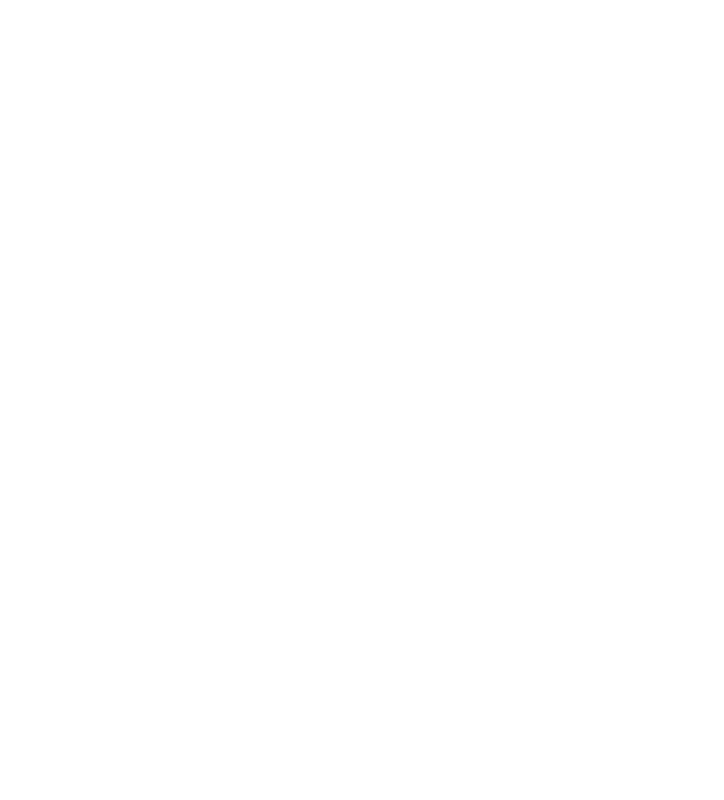
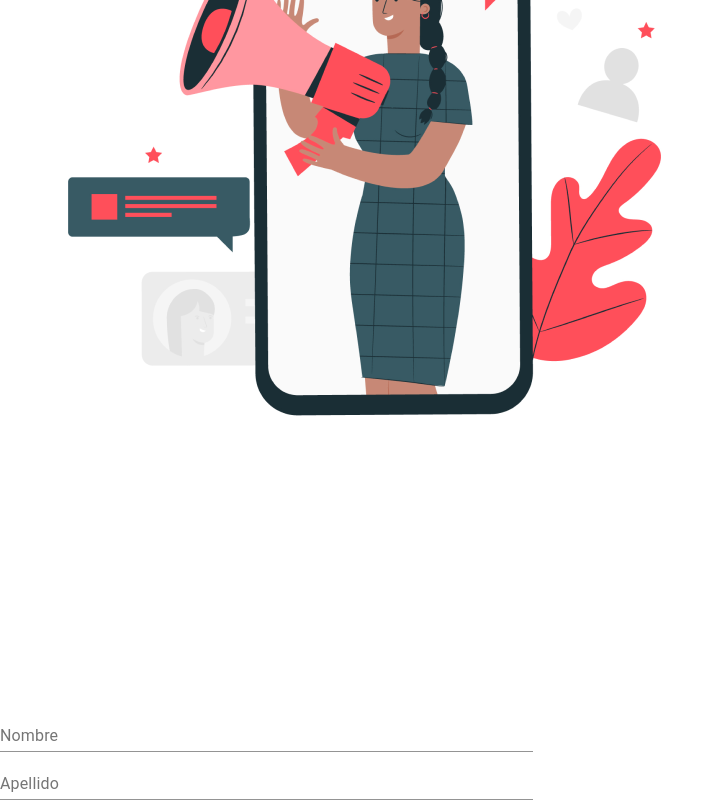
Before and after one commit to MarisolH/ReactTraining, a React (Create React App) app: page /JaviScreen in a window 1280 px wide. Shown: the part 574-1374 px from the top of the page, without its empty margins (0-724 px from the left). Before the commit the page ends 800 px from the top, so only its background shows below. Built offline with nearby package versions, Linux system fonts and the light colour scheme.

Commit message:
release() added code into my screen

```diff
--- a/src/screens/JaviScreen/JaviScreen.js
+++ b/src/screens/JaviScreen/JaviScreen.js
@@ -2,7 +2,10 @@
 import Grid from '@material-ui/core/Grid';
 
 import MenuBar from '../../components/MenuBar/MenuBar';
+import CardComponent from '../../components/CardComponent/CardComponent';
+import TextInput from '../../components/TextInput/TextInput';
 // import Typography from '@material-ui/core/Typography';
+
 import { useStyles } from './JaviScreenStyles';
 
 export default function JaviScreen(props) {
@@ -27,7 +30,27 @@
             alignItems="center"
             className={classes.rootContainer}
         >
-                Aquí irá tu código J
+
+            <Grid
+                container
+                direction="column"
+                justify="top"
+                alignItems="left"
+                className={classes.rootContainer}
+            >
+                {/* <CardComponent title={"hola"}> */}
+                    <Grid item xs={6} md={5} lg={5} sm container >
+                        <img alt='' className={classes.illustration} src={require('../../assets/javier.png')}></img>
+                    </Grid>
+                    <Grid item xs={6} md={5} lg={5} sm container >
+                        <TextInput label={"Nombre"}></TextInput>
+                    </Grid>
+                    <Grid item xs={6} md={5} lg={5} sm container >
+                        <TextInput label={"Apellido"}></TextInput>
+                    </Grid>
+                {/* </CardComponent> */}
+            </Grid>
+
 
         </Grid>
     </React.Fragment>
```
Also changed, not shown: 1 other file (tests, documents, lock files or other folders).
